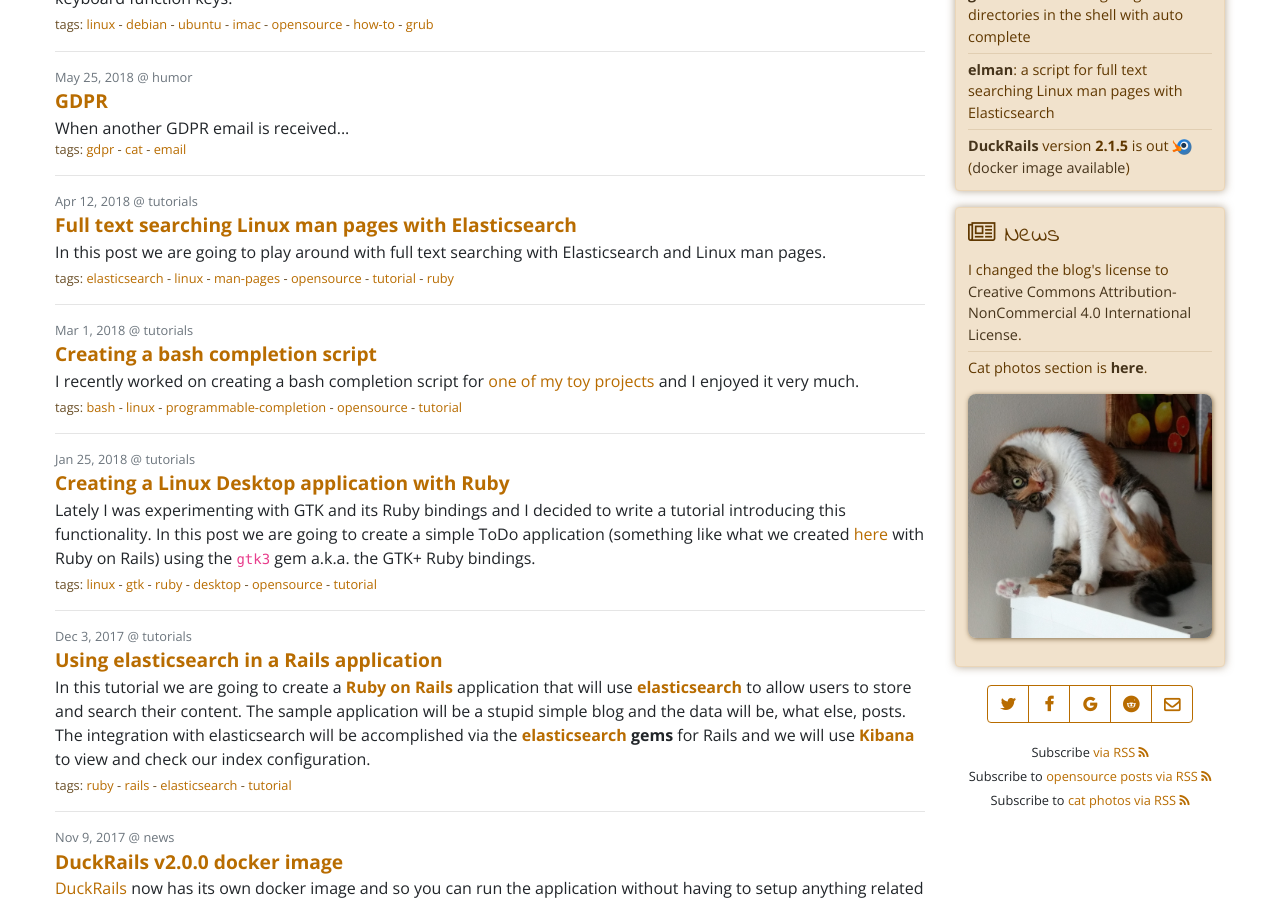
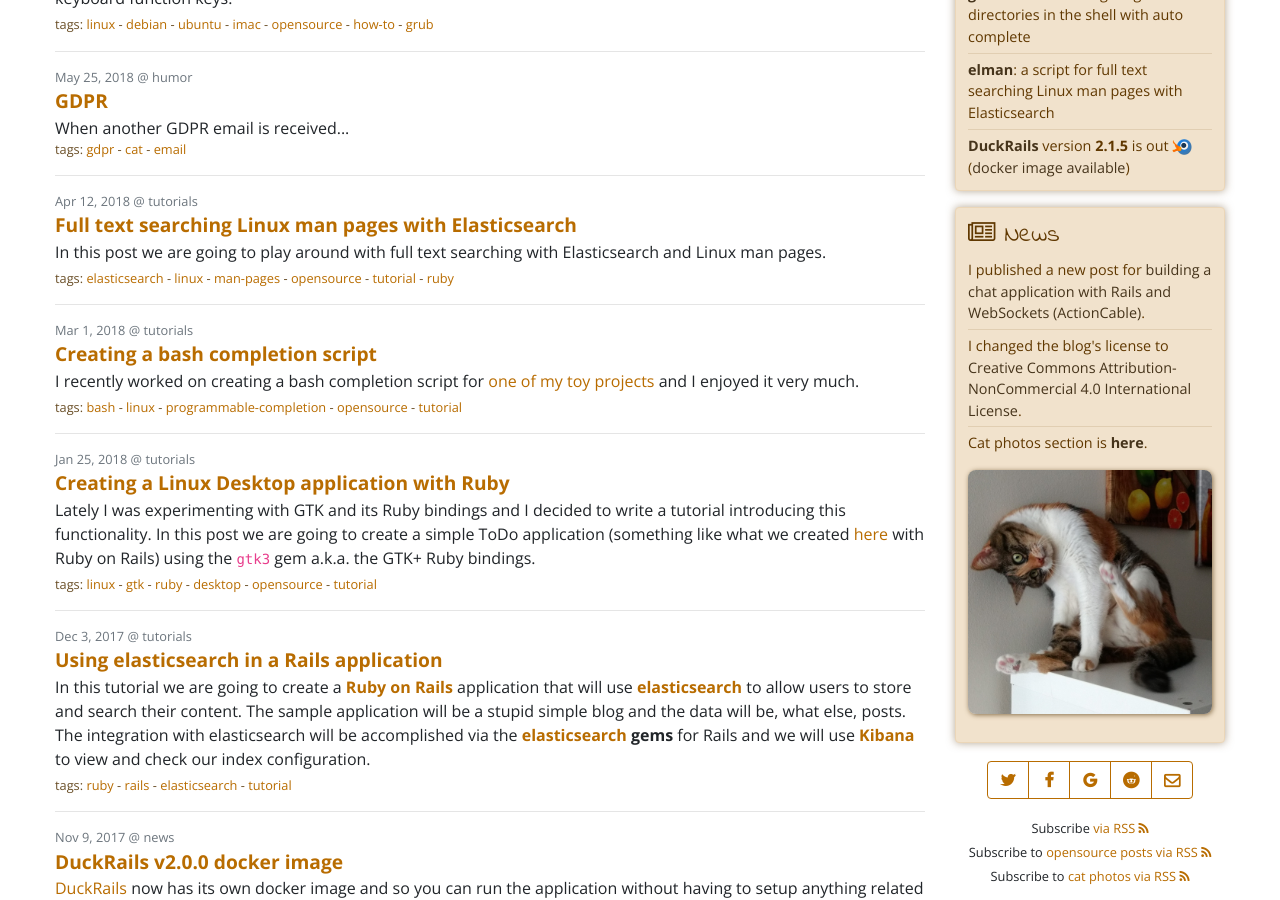
Before and after one commit to iridakos/iridakos.github.io, a Jekyll site: the page built from index.html, in a window 1280 px wide and 900 px high, scrolled down 632 px. Built offline with Jekyll 4.4.1, drawn with Linux system fonts in a browser that asks for light colours; nearby versions of some CDN libraries; the list of posts is cut into pages by our own code; comment, search, counter and statistics services are not loaded.

Commit message:
Update news.html

```diff
--- a/_includes/news.html
+++ b/_includes/news.html
@@ -37,6 +37,10 @@
 
     <div class="section-content">
       <div class="section-item">
+        I published a new post for <a href="https://iridakos.com/tutorials/2019/04/04/creating-chat-application-rails-websockets.html">building a chat application with Rails and WebSockets (ActionCable)</a>.
+      </div>
+
+      <div class="section-item">
         I changed the blog's license to <a href="http://creativecommons.org/licenses/by-nc/4.0/">Creative Commons Attribution-NonCommercial 4.0 International License</a>.
       </div>
 
```
